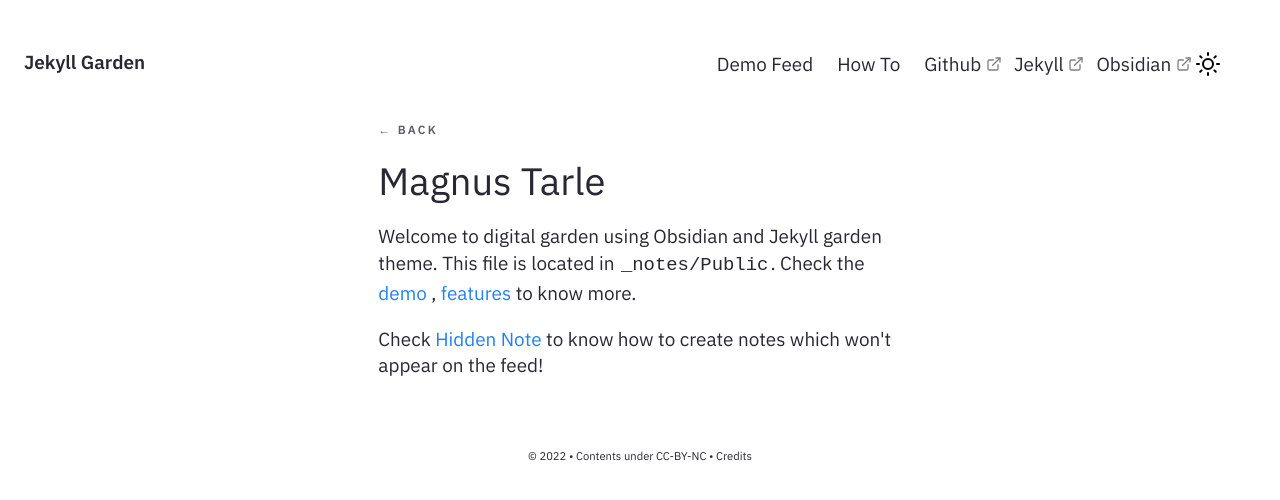
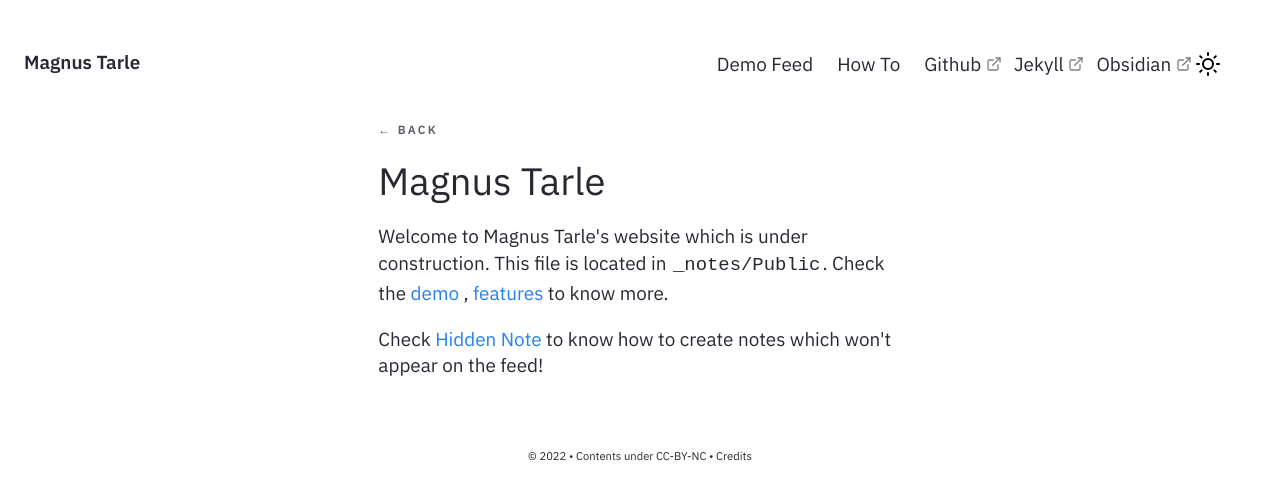
Before and after one commit to Magz303/magz303.github.io, a Jekyll site: the page built from _notes/Public/Welcome to the garden.md, in a window 1280 px wide. Shown: the top 500 px of the page. Built offline with Jekyll 4.4.1, drawn with Linux system fonts in a browser that asks for light colours.

Commit message:
testing jekyll garden

```diff
--- a/_config.yml
+++ b/_config.yml
@@ -27,8 +27,9 @@ baseurl: ""
 
 # Website Header, Description, Footer year and text.
 # If you are deleting this, make sure you remove it from HTML files too
-heading: Jekyll Garden # Change this
-content: Obsidian ready Jekyll Theme
+heading: Magnus Tarle # Change this
+# content: Obsidian ready Jekyll Theme
+content: Magnus Tarle
 copyright:
   year: © 2022
   msg: Contents under CC-BY-NC
--- a/_notes/Public/Welcome to the garden.md
+++ b/_notes/Public/Welcome to the garden.md
@@ -4,6 +4,6 @@ feed: show
 date : 29-05-2022
 ---
 
-Welcome to digital garden using Obsidian and Jekyll garden theme. This file is located in `_notes/Public`. Check the <a href="{{'/notes' | relative_url}}"> demo </a>, <a href="{{'/post/features' | relative_url}}"> features </a> to know more.
+Welcome to Magnus Tarle's website which is under construction. This file is located in `_notes/Public`. Check the <a href="{{'/notes' | relative_url}}"> demo </a>, <a href="{{'/post/features' | relative_url}}"> features </a> to know more.
 
 Check [[Hidden Note]] to know how to create notes which won't appear on the feed!
```
